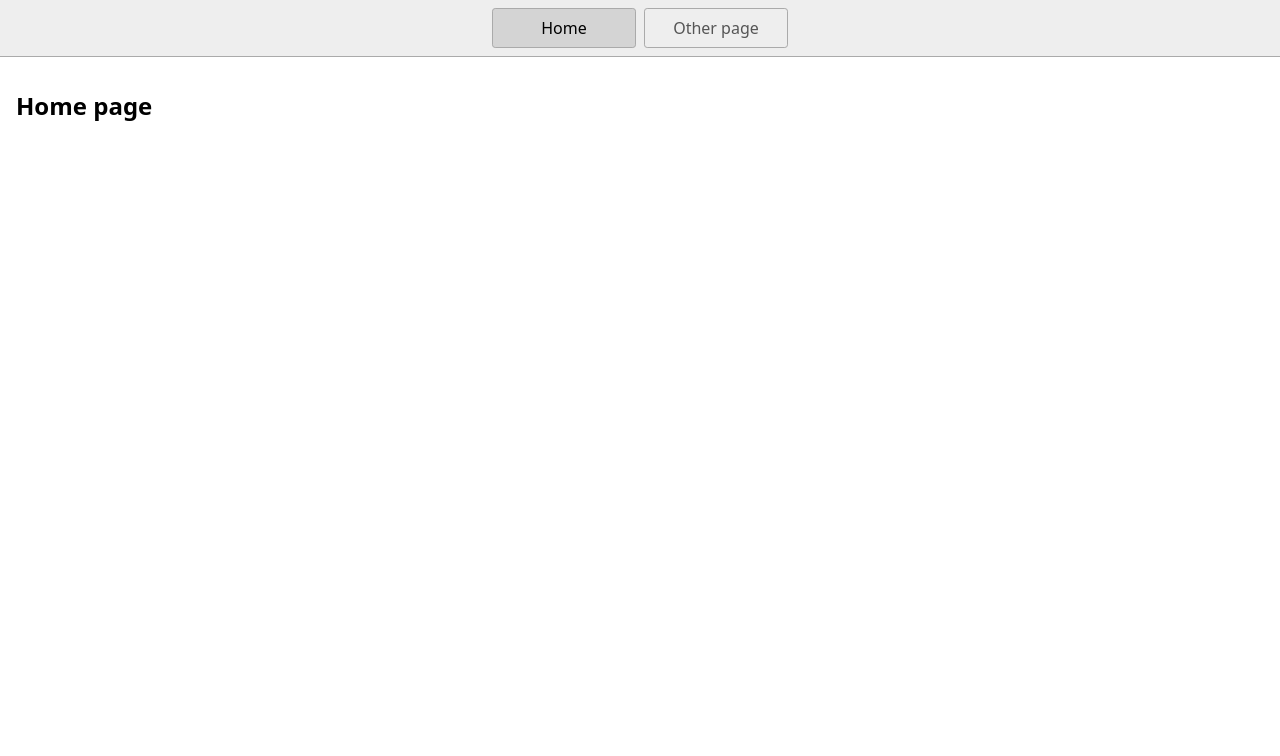
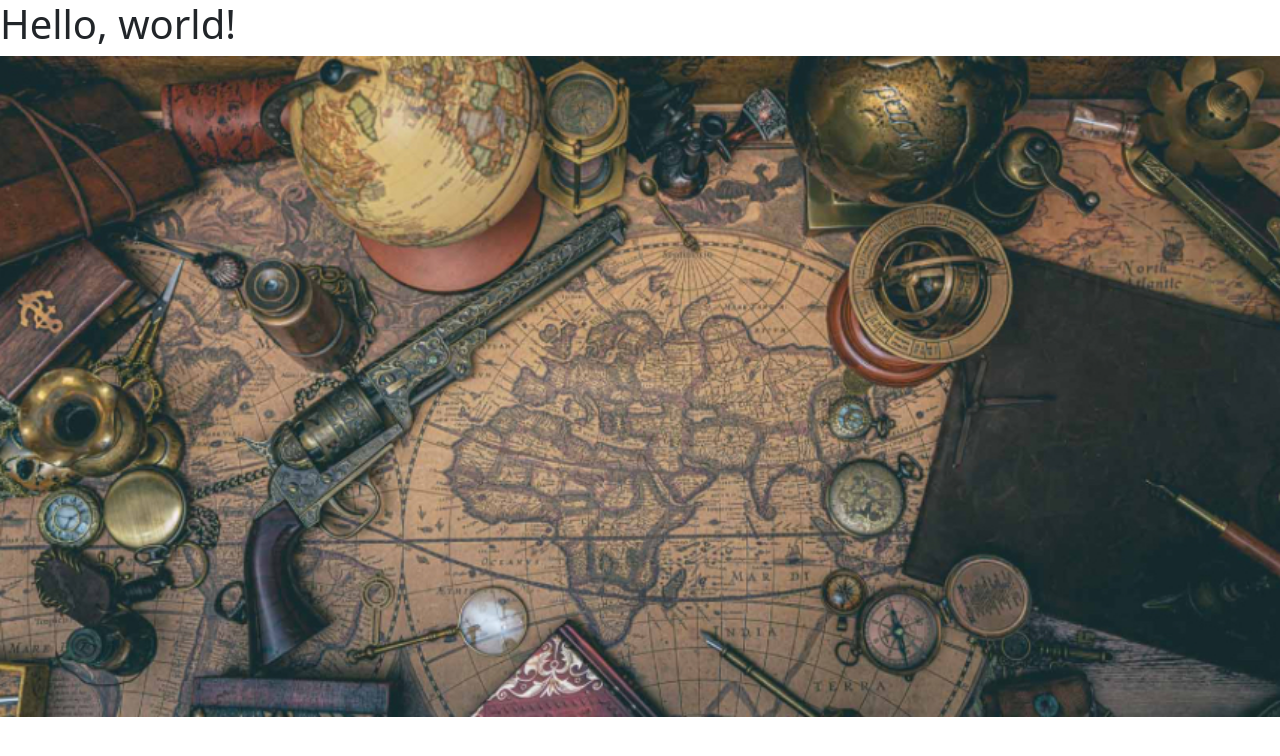
Before and after one commit to ERIKAFACCHINI08/Cacciaal-tesoro, a website: page index.html in a window 1280 px wide. Drawn offline with nearby package versions, Linux system fonts and the light colour scheme.

Commit message:
Update index.html

```diff
--- a/index.html
+++ b/index.html
@@ -1,23 +1,14 @@
-<!DOCTYPE html>
+<!doctype html>
 <html lang="en">
   <head>
-    <title>Home</title>
-    <meta charset="UTF-8" />
-    <meta name="viewport" content="width=device-width" />
-    <!--
-      Need a visual blank slate?
-      Remove all code in `styles.css`!
-    -->
-    <link rel="stylesheet" href="styles.css" />
-    <script type="module" src="script.js"></script>
+    <meta charset="utf-8">
+    <meta name="viewport" content="width=device-width, initial-scale=1">
+    <title>Bootstrap demo</title>
+    <link href="https://cdn.jsdelivr.net/npm/bootstrap@5.3.3/dist/css/bootstrap.min.css" rel="stylesheet" integrity="sha384-QWTKZyjpPEjISv5WaRU9OFeRpok6YctnYmDr5pNlyT2bRjXh0JMhjY6hW+ALEwIH" crossorigin="anonymous">
   </head>
   <body>
-    <nav>
-      <a href="/" aria-current="page">Home</a>
-      <a href="/page2.html">Other page</a>
-    </nav>
-    <main>
-      <h1>Home page</h1>
-    </main>
+    <h1>Hello, world!</h1>
+    <img src="Img/immagine.jpeg" class="img-fluid w-100" alt="ricerca del tesoro">
+    <script src="https://cdn.jsdelivr.net/npm/bootstrap@5.3.3/dist/js/bootstrap.bundle.min.js" integrity="sha384-YvpcrYf0tY3lHB60NNkmXc5s9fDVZLESaAA55NDzOxhy9GkcIdslK1eN7N6jIeHz" crossorigin="anonymous"></script>
   </body>
 </html>
```
